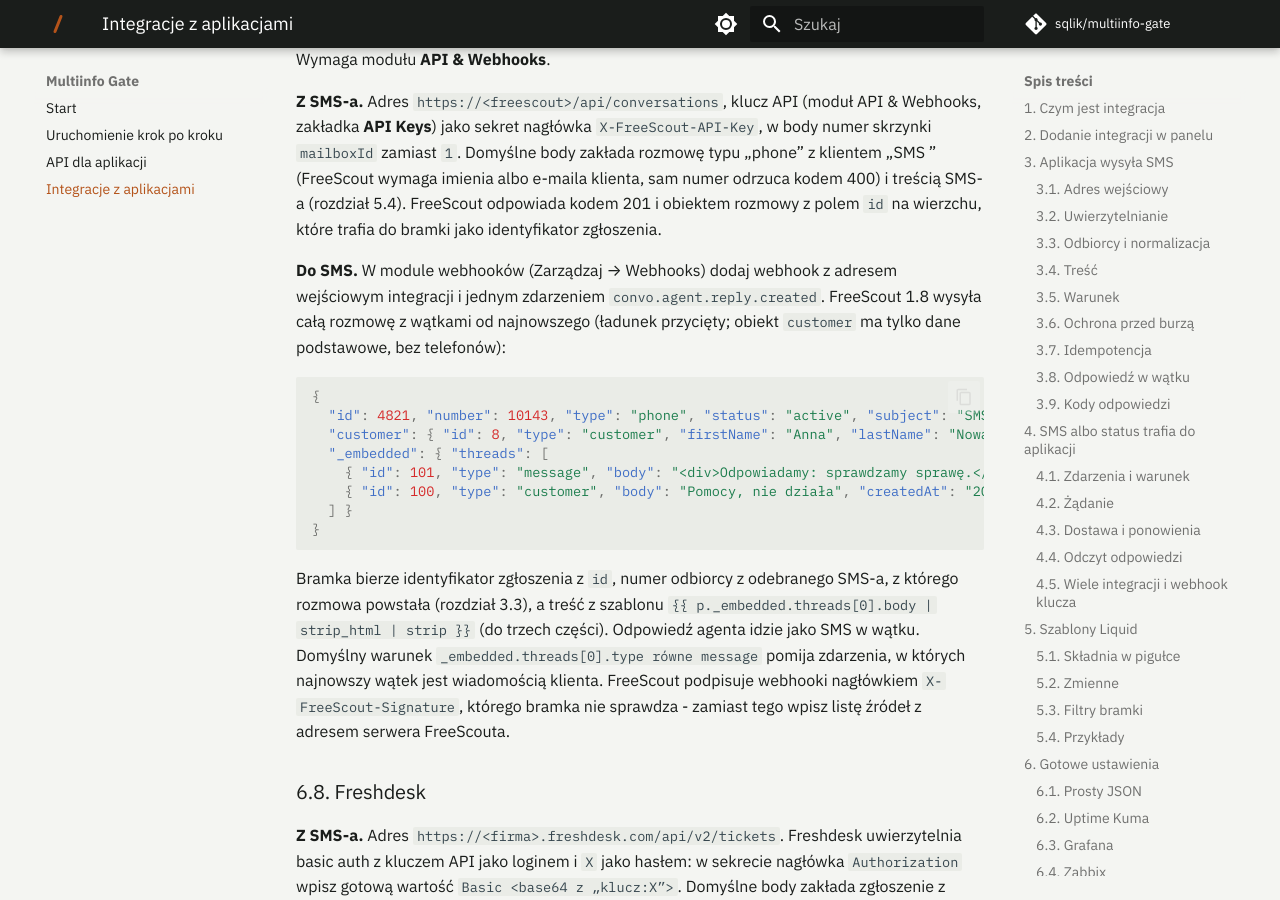
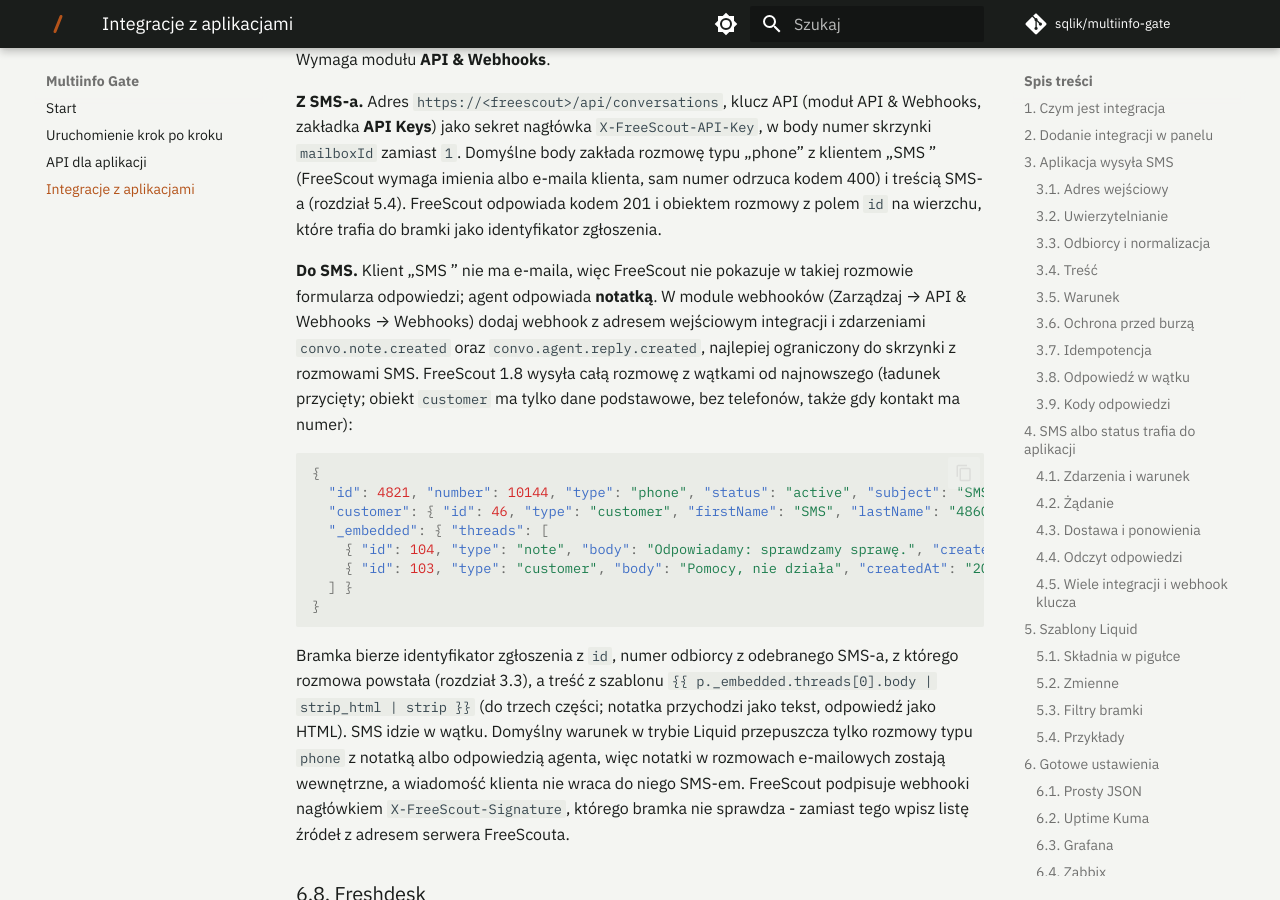
Before and after one commit to sqlik/multiinfo-gate, an MkDocs documentation site: the page built from docs/integracje.md, in a window 1280 px wide and 900 px high, scrolled down 15379 px. Built offline with MkDocs 1.6.1 and Material for MkDocs 9.7.7, drawn with Linux system fonts in a browser that asks for light colours; comment, search, counter and statistics services are not loaded.

Commit message:
feat(integracje): FreeScout rozmowa SMS przez notatkę agenta - zdarzenia note i reply, warunek na rozmowy phone

````diff
--- a/docs/integracje.md
+++ b/docs/integracje.md
@@ -504,29 +504,32 @@ zakładka **API Keys**) jako sekret nagłówka `X-FreeScout-API-Key`, w body num
 (rozdział 5.4). FreeScout odpowiada kodem 201 i obiektem rozmowy z polem `id` na wierzchu, które
 trafia do bramki jako identyfikator zgłoszenia.
 
-**Do SMS.** W module webhooków (Zarządzaj → Webhooks) dodaj webhook z adresem wejściowym
-integracji i jednym zdarzeniem `convo.agent.reply.created`. FreeScout 1.8 wysyła całą rozmowę
-z wątkami od najnowszego (ładunek przycięty; obiekt `customer` ma tylko dane podstawowe, bez
-telefonów):
+**Do SMS.** Klient „SMS <numer>” nie ma e-maila, więc FreeScout nie pokazuje w takiej rozmowie
+formularza odpowiedzi; agent odpowiada **notatką**. W module webhooków (Zarządzaj → API &
+Webhooks → Webhooks) dodaj webhook z adresem wejściowym integracji i zdarzeniami
+`convo.note.created` oraz `convo.agent.reply.created`, najlepiej ograniczony do skrzynki
+z rozmowami SMS. FreeScout 1.8 wysyła całą rozmowę z wątkami od najnowszego (ładunek przycięty;
+obiekt `customer` ma tylko dane podstawowe, bez telefonów, także gdy kontakt ma numer):
 
 ```json
 {
-  "id": 4821, "number": 10143, "type": "phone", "status": "active", "subject": "SMS od 48601000001", "mailboxId": 1,
-  "customer": { "id": 8, "type": "customer", "firstName": "Anna", "lastName": "Nowak", "email": "anna@example" },
+  "id": 4821, "number": 10144, "type": "phone", "status": "active", "subject": "SMS od 48601000001", "mailboxId": 1,
+  "customer": { "id": 46, "type": "customer", "firstName": "SMS", "lastName": "48601000001", "email": "" },
   "_embedded": { "threads": [
-    { "id": 101, "type": "message", "body": "<div>Odpowiadamy: sprawdzamy sprawę.</div>", "createdAt": "2026-09-02T17:17:08Z" },
-    { "id": 100, "type": "customer", "body": "Pomocy, nie działa", "createdAt": "2026-09-02T17:16:09Z" }
+    { "id": 104, "type": "note", "body": "Odpowiadamy: sprawdzamy sprawę.", "createdAt": "2026-09-02T17:43:15Z" },
+    { "id": 103, "type": "customer", "body": "Pomocy, nie działa", "createdAt": "2026-09-02T17:30:50Z" }
   ] }
 }
 ```
 
 Bramka bierze identyfikator zgłoszenia z `id`, numer odbiorcy z odebranego SMS-a, z którego
 rozmowa powstała (rozdział 3.3), a treść z szablonu
-`{{ p._embedded.threads[0].body | strip_html | strip }}` (do trzech części). Odpowiedź agenta
-idzie jako SMS w wątku. Domyślny warunek `_embedded.threads[0].type równe message` pomija
-zdarzenia, w których najnowszy wątek jest wiadomością klienta. FreeScout podpisuje webhooki
-nagłówkiem `X-FreeScout-Signature`, którego bramka nie sprawdza - zamiast tego wpisz listę źródeł
-z adresem serwera FreeScouta.
+`{{ p._embedded.threads[0].body | strip_html | strip }}` (do trzech części; notatka przychodzi
+jako tekst, odpowiedź jako HTML). SMS idzie w wątku. Domyślny warunek w trybie Liquid
+przepuszcza tylko rozmowy typu `phone` z notatką albo odpowiedzią agenta, więc notatki
+w rozmowach e-mailowych zostają wewnętrzne, a wiadomość klienta nie wraca do niego SMS-em.
+FreeScout podpisuje webhooki nagłówkiem `X-FreeScout-Signature`, którego bramka nie sprawdza -
+zamiast tego wpisz listę źródeł z adresem serwera FreeScouta.
 
 ### 6.8. Freshdesk
 
````
Also changed, not shown: 2 other files.
